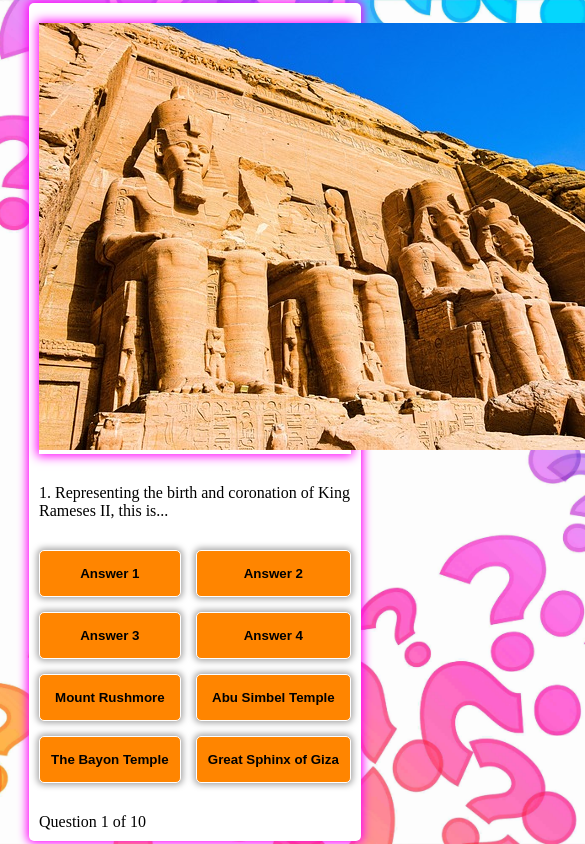
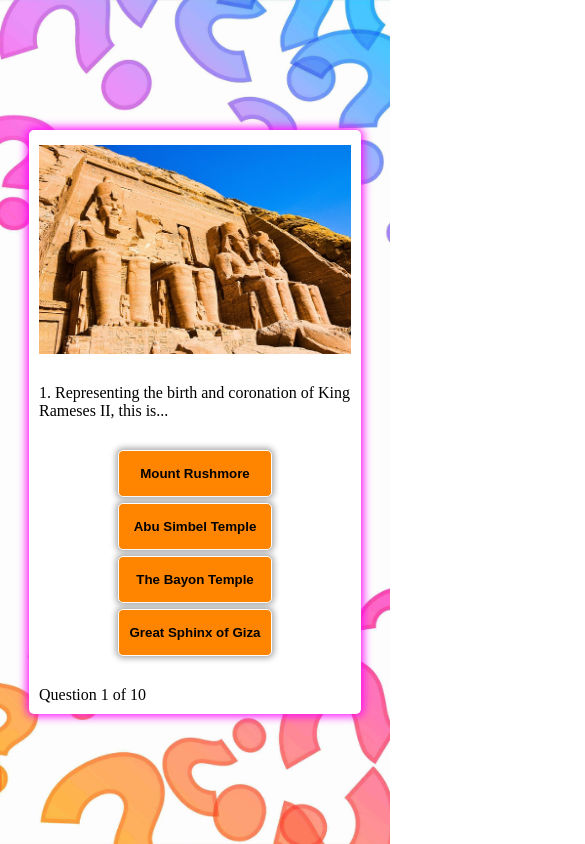
Before and after one commit to abigail-ryan/famous-places, a plain HTML site: page index.html in a window 390 px wide. Shown: the top 844 px of the page, 585 px wide, since content can reach past the window. Drawn offline with Linux system fonts and the light colour scheme.

Commit message:
Fix quiz image styling and update button layout for mobiles and screens larger than 768px

```diff
--- a/assets/css/style.css
+++ b/assets/css/style.css
@@ -21,24 +21,25 @@ body {
     box-shadow: 0 0 10px 2px #ff00fa;
   }
 
-  #quiz-img {
+  #quiz-img img{
     max-width: 100%;
-    max-height: 500px;
-    /* Temporary box shadow to see placement of img */
-    box-shadow: 0 0 10px 2px #ff00fa;
-    margin: 10px 0 30px;
+    max-height: 800px;
+    margin: 5px 0 20px;
+    align-self: center;
   }
 
   .imgContainer {
-    max-height: 500px;
     margin-bottom: 10px;
-  }
+    display: flex;
+    justify-content: center;
+   }
 
   .btn-grid {
     display: grid;
-    grid-template-columns: repeat(2, auto);
-    gap: 15px;
+    /* grid-template-columns: repeat(2, 50%); */
+    gap: 6px;
     margin: 30px 0;
+    justify-content: center;
   }
 
   .btn {
@@ -49,6 +50,7 @@ body {
     padding: 15px 10px;
     color: black;
     font-weight: 800;
+    /* font-size: 100%; */
   }
 
   .footer {
@@ -83,3 +85,14 @@ body {
     box-shadow: 0 0 6px 2px #ff00fa;
     color: white;
   }
+
+
+  /* Media query for screens larger than 768px */
+@media (min-width: 768px) {
+  .btn-grid {
+    display: grid;
+    grid-template-columns: repeat(2, 50%);
+    gap: 15px;
+    margin: 30px 40px;
+}
+}
--- a/index.html
+++ b/index.html
@@ -13,10 +13,10 @@
         <div id="quiz-img" class="imgContainer"></div>
         <div id="question">Question</div>
         <div id="answer-buttons" class="btn-grid">
-            <button class="btn">Answer 1</button>
+            <!-- <button class="btn">Answer 1</button>
             <button class="btn">Answer 2</button>
             <button class="btn">Answer 3</button>
-            <button class="btn">Answer 4</button>
+            <button class="btn">Answer 4</button> -->
         </div>
         <div class="footer">
             <div id="question-progress">Question 1 of 10</div>
```
